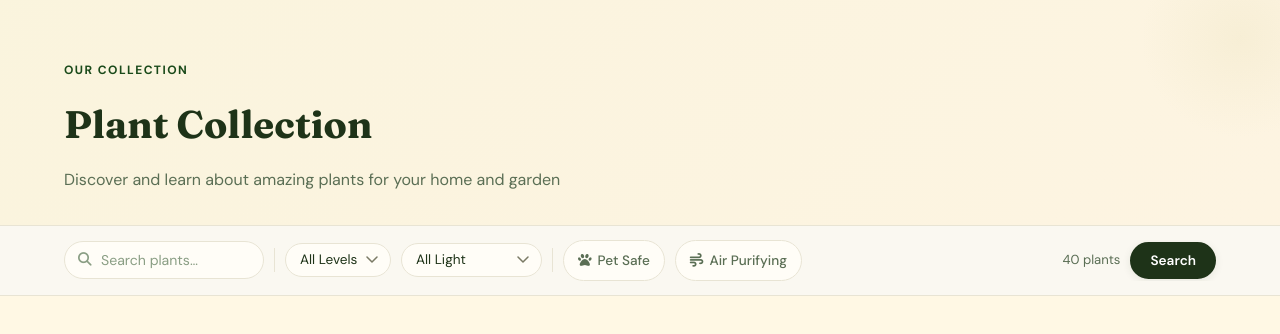
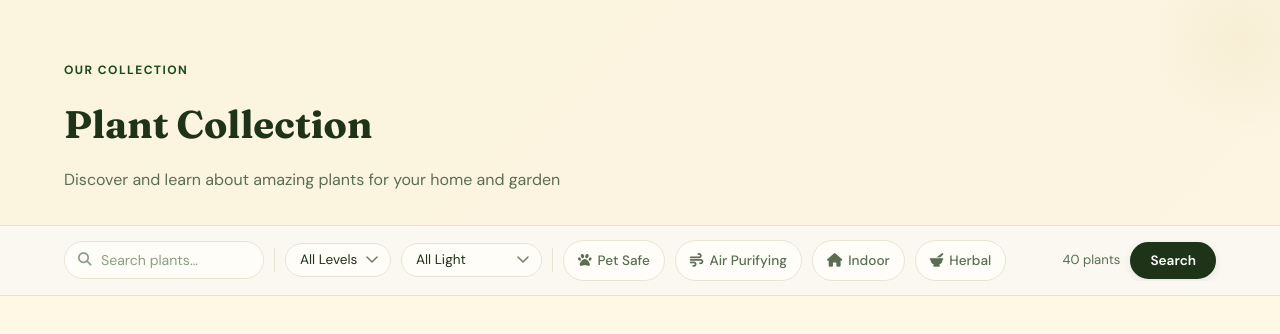
Before and after one commit to SanjoliTyagi03/smart-plant, a Django app: page /plants/ in a window 1280 px wide. Shown: the part 69-403 px from the top of the page. Run offline with Django 5.2, Linux system fonts and the light colour scheme; data comes from the database, SQL or seed files in the repository; both versions use the stored data as it was after the commit.

Commit message:
feat(plants): Enhance plant model and admin interface with indoor and herbal attributes
- Add 'is_indoor' and 'is_herbal' fields to the Plant model for better categorization
- Update PlantAdmin to include new fields in list display, filters, and editable options
- Modify plant list view to support filtering by indoor and herbal attributes
- Enhance plant list template to display indoor and herbal badges
- Create migration for the new fields in the database schema
- Update CSS to style new badges for indoor and herbal plants

```diff
--- a/plants/models.py
+++ b/plants/models.py
@@ -48,6 +48,8 @@ class Plant(models.Model):
     growth_rate = models.CharField(max_length=50, default='Medium')
     pet_safe = models.BooleanField(default=False)
     air_purifying = models.BooleanField(default=False)
+    is_indoor = models.BooleanField(default=False, help_text="Suitable for indoor growing")
+    is_herbal = models.BooleanField(default=False, help_text="Herb / medicinal plant")
 
     # Meta information
     created_at = models.DateTimeField(auto_now_add=True)
--- a/plants/templates/plants/plant_list.html
+++ b/plants/templates/plants/plant_list.html
@@ -60,10 +60,26 @@
             <i class="fas fa-wind"></i> Air Purifying
         </label>
 
+        <!-- Indoor toggle pill -->
+        <label class="filter-checkbox-pill {% if selected_indoor == 'true' %}checked{% endif %}">
+            <input type="checkbox" name="indoor" value="true"
+                   {% if selected_indoor == 'true' %}checked{% endif %}
+                   onchange="this.form.submit()">
+            <i class="fas fa-home"></i> Indoor
+        </label>
+
+        <!-- Herbal toggle pill -->
+        <label class="filter-checkbox-pill {% if selected_herbal == 'true' %}checked{% endif %}">
+            <input type="checkbox" name="herbal" value="true"
+                   {% if selected_herbal == 'true' %}checked{% endif %}
+                   onchange="this.form.submit()">
+            <i class="fas fa-mortar-pestle"></i> Herbal
+        </label>
+
         <!-- Right side: count + clear -->
         <div class="filter-bar-right">
             <span class="results-count">{{ plants.count }} plant{{ plants.count|pluralize }}</span>
-            {% if search_query or selected_difficulty or selected_light or selected_pet_safe or selected_air_purifying %}
+            {% if search_query or selected_difficulty or selected_light or selected_pet_safe or selected_air_purifying or selected_indoor or selected_herbal %}
                 <a href="{% url 'plant_list' %}" class="filter-clear">Clear all</a>
             {% endif %}
             <button type="submit" class="btn btn-primary" style="padding: 8px 18px; font-size: 0.85rem;">Search</button>
@@ -90,6 +106,12 @@
                         {% endif %}
                         {% if plant.air_purifying %}
                             <span class="badge badge-air-purifying"><i class="fas fa-wind"></i> Air Purifying</span>
+                        {% endif %}
+                        {% if plant.is_indoor %}
+                            <span class="badge badge-indoor"><i class="fas fa-home"></i> Indoor</span>
+                        {% endif %}
+                        {% if plant.is_herbal %}
+                            <span class="badge badge-herbal"><i class="fas fa-mortar-pestle"></i> Herbal</span>
                         {% endif %}
                     </div>
                 </div>
--- a/plants/views.py
+++ b/plants/views.py
@@ -112,6 +112,16 @@ def plant_list(request):
     if air_purifying == 'true':
         plants = plants.filter(air_purifying=True)
 
+    # Filter by indoor
+    indoor = request.GET.get('indoor')
+    if indoor == 'true':
+        plants = plants.filter(is_indoor=True)
+
+    # Filter by herbal
+    herbal = request.GET.get('herbal')
+    if herbal == 'true':
+        plants = plants.filter(is_herbal=True)
+
     # Clean search query for display
     display_search_query = search_query if search_query and search_query.lower() != 'none' else ''
 
@@ -122,6 +132,8 @@ def plant_list(request):
         'selected_light': light,
         'selected_pet_safe': pet_safe,
         'selected_air_purifying': air_purifying,
+        'selected_indoor': indoor,
+        'selected_herbal': herbal,
         'difficulty_choices': Plant.DIFFICULTY_CHOICES,
         'light_choices': Plant.LIGHT_CHOICES,
     }
--- a/static/css/style.css
+++ b/static/css/style.css
@@ -458,6 +458,8 @@ main { margin-top: var(--nav-h); min-height: calc(100vh - var(--nav-h)); }
 }
 .badge-pet-safe    { background: rgba(239,235,206,0.92); color: var(--primary); }
 .badge-air-purifying { background: rgba(215,206,147,0.35); color: #6B6840; }
+.badge-indoor      { background: rgba(220,240,220,0.95); color: var(--blush-dark); }
+.badge-herbal      { background: rgba(163,163,128,0.22); color: var(--accent-hover); }
 .badge-featured    { background: rgba(242,221,212,0.95); color: var(--blush-dark); }
 
 .plant-info { padding: 20px 22px 22px; flex: 1; display: flex; flex-direction: column; }
```
Also changed, not shown: plants/admin.py (+4 -4 lines), db.sqlite3, plants/migrations/0004_plant_is_herbal_plant_is_indoor.py (added).
